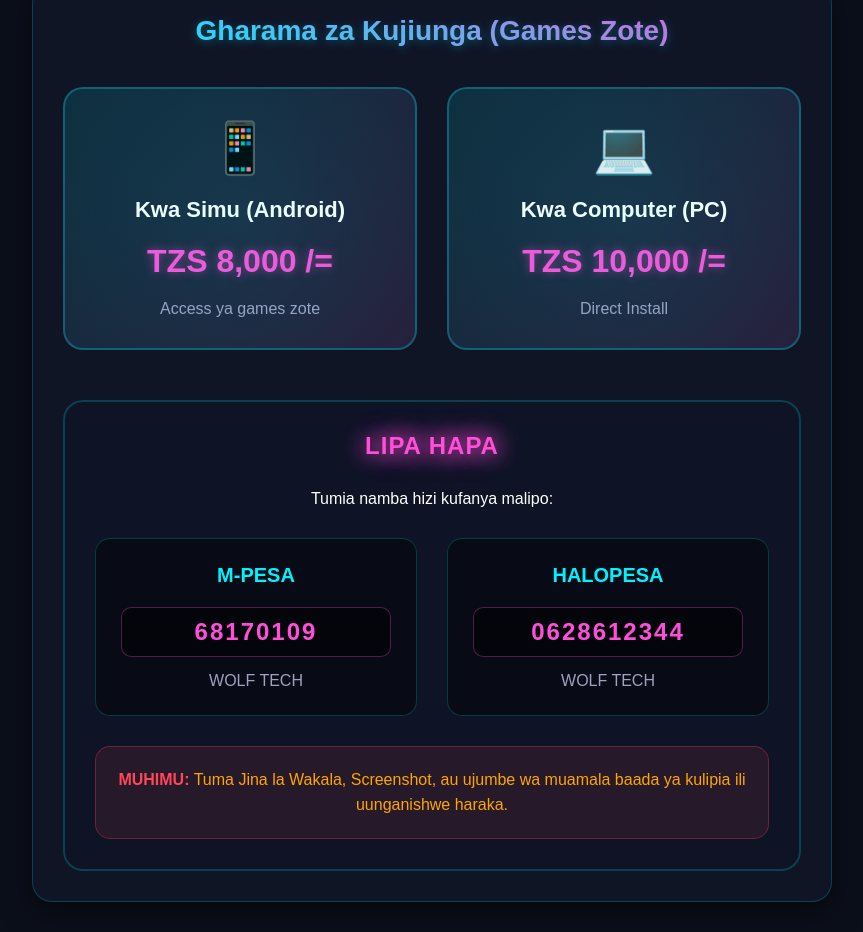
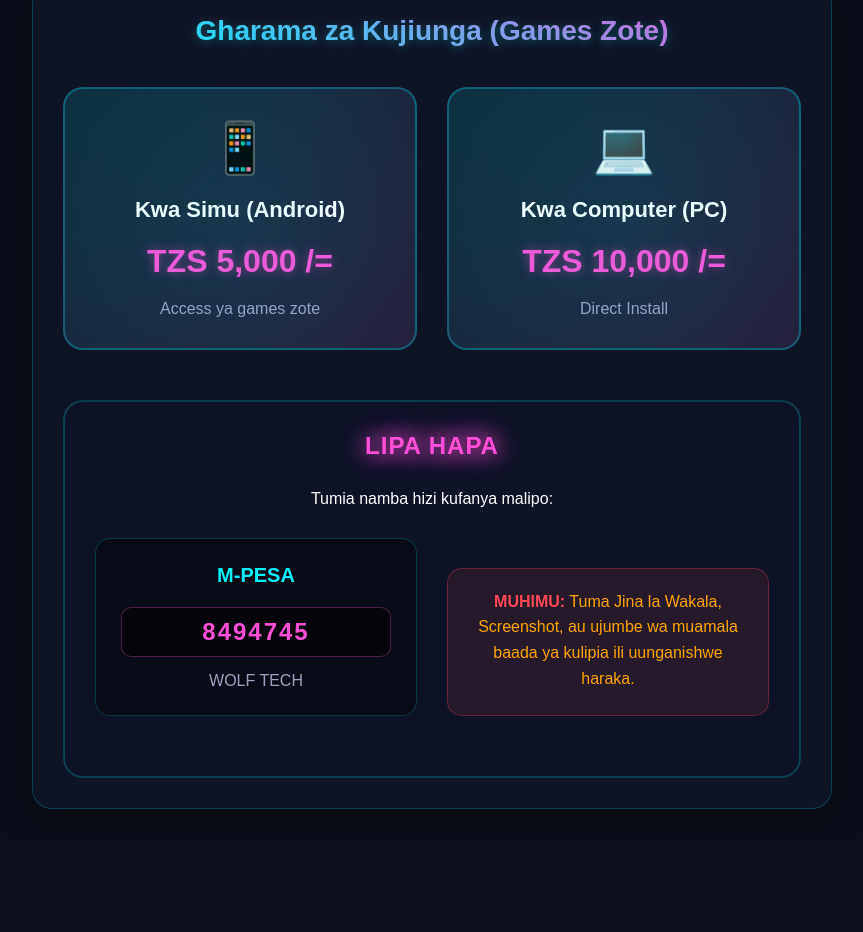
Before and after one commit to WolfT31/Wolftz-gaming, a plain HTML site: page index.html in a window 1280 px wide. Shown: the part 1492-2424 px from the top of the page, without its empty margins (208-1071 px from the left). After the commit the page ends 2331 px from the top, so only its background shows below. Drawn offline with Linux system fonts and the light colour scheme; no server answers.

Commit message:
Update index.html

```diff
--- a/index.html
+++ b/index.html
@@ -178,7 +178,7 @@
         <div class="price-card">
           <div class="price-icon">📱</div>
           <h3>Kwa Simu (Android)</h3>
-          <div class="price-amount">TZS 8,000 /=</div>
+          <div class="price-amount">TZS 5,000 /=</div>
           <p class="price-desc">Access ya games zote</p>
         </div>
 
@@ -198,19 +198,19 @@
           <div class="payment-method">
             <h4>M-PESA</h4>
             <div class="payment-details">
-              <div class="account-number">68170109</div>
+              <div class="account-number">8494745</div>
               <div class="account-name">WOLF TECH</div>
             </div>
           </div>
 
-          <div class="payment-method">
+          <!-- <div class="payment-method">
             <h4>HALOPESA</h4>
             <div class="payment-details">
               <div class="account-number">0628612344</div>
               <div class="account-name">WOLF TECH</div>
             </div>
           </div>
-        </div>
+        </div>-->
 
         <div class="important-note">
           <div class="note-text">
```
